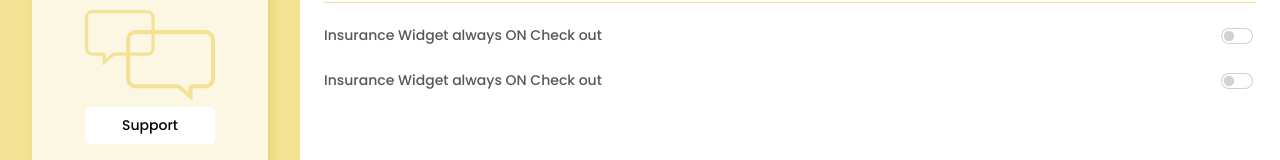
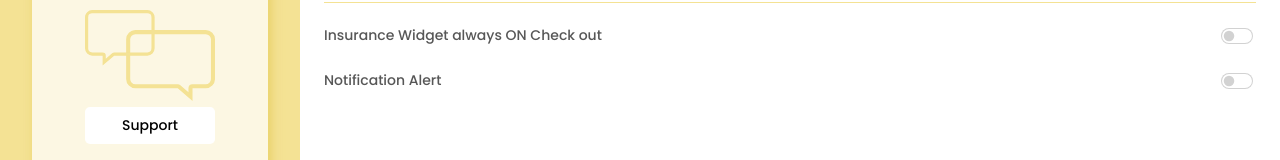
Before and after one commit to rdhassan/aftercard, a React (Vite) app: page /setting in a window 1280 px wide. Shown: the part 494-654 px from the top of the page. Built offline with nearby package versions, Linux system fonts and the light colour scheme.

Commit message:
design setting page

```diff
--- a/src/pages/setting/index.jsx
+++ b/src/pages/setting/index.jsx
@@ -76,7 +76,7 @@ const SettingPage = () => {
                     </Form>
                 </div>
                 <div className='widget-field d-flex align-items-center justify-content-between mb-2'>
-                  <Form.Label htmlFor="exampleColorInput">Insurance Widget always ON Check out</Form.Label>
+                  <Form.Label htmlFor="exampleColorInput">Notification Alert</Form.Label>
                   <Form>
                       <Form.Check
                         type="switch"
```
